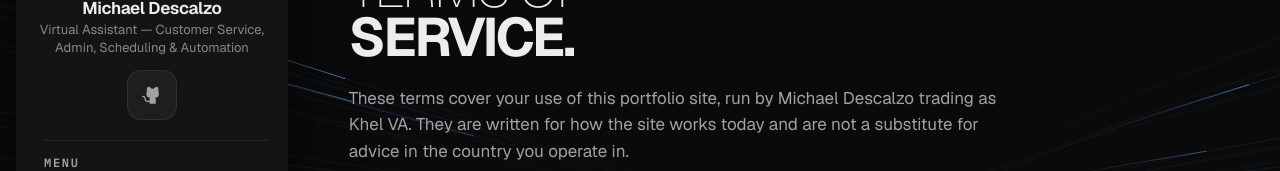
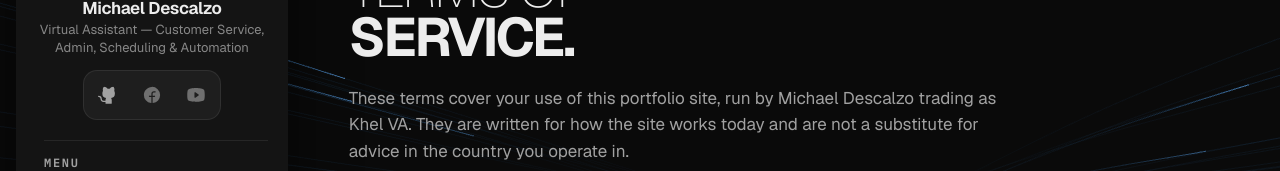
Before and after one commit to kheldescalzo/kheldescalzo.github.io, a React (Vite) app: page /terms in a window 1280 px wide. Shown: the part 160-331 px from the top of the page. Built offline with nearby package versions, Linux system fonts and the light colour scheme.

Commit message:
Update favicon and social links

```diff
--- a/index.html
+++ b/index.html
@@ -7,7 +7,7 @@
          Keep this head in step with content/site.ts and the Home entry in src/app/routes.ts. -->
     <title data-static-meta>Michael Descalzo | Virtual Assistant</title>
     <meta data-static-meta name="description" content="Michael Descalzo provides customer service, admin, scheduling, and automation support, with 17 years of combined experience and two years in automation." />
-    <link rel="icon" href="/favicon.png" type="image/png" />
+    <link rel="icon" href="/favicon-k.svg" type="image/svg+xml" />
     <link rel="apple-touch-icon" href="/apple-touch-icon.png" />
     <link rel="preload" href="/fonts/geist-var.woff2" as="font" type="font/woff2" crossorigin />
     <!-- The phone bar's mark is the mobile LCP; dark is the default theme, so its mark loads first. -->
--- a/src/components/brand/SocialIcon.tsx
+++ b/src/components/brand/SocialIcon.tsx
@@ -1,4 +1,4 @@
-import { DiscordLogo, FacebookLogo, GithubLogo, LinkedinLogo, XLogo } from '@phosphor-icons/react'
+import { DiscordLogo, FacebookLogo, GithubLogo, LinkedinLogo, XLogo, YoutubeLogo } from '@phosphor-icons/react'
 import type { SocialLink } from '@/content/schema'
 
 /** Glyph for a social link (Phosphor brand icons). Add a network: extend `SocialLink['icon']` in
@@ -15,5 +15,7 @@ export function SocialIcon({ icon, size = 20 }: { icon: SocialLink['icon']; size
       return <GithubLogo size={size} weight="fill" aria-hidden />
     case 'x':
       return <XLogo size={size} weight="bold" aria-hidden />
+    case 'youtube':
+      return <YoutubeLogo size={size} weight="fill" aria-hidden />
   }
 }
--- a/src/components/brand/SocialLinks.tsx
+++ b/src/components/brand/SocialLinks.tsx
@@ -6,13 +6,23 @@ import './social-links.css'
 export function SocialLinks({ className }: { className?: string }) {
   return (
     <ul className={`social-keys ${className ?? ''}`} aria-label="Find me on">
-      {socials.filter((social) => social.href.trim() !== '#' && social.href.trim() !== '').map((social) => (
-        <li key={social.icon}>
-          <a className="social-key" data-icon={social.icon} href={social.href} target="_blank" rel="noreferrer" aria-label={`${social.label} (opens in a new tab)`} title={social.label}>
-            <SocialIcon icon={social.icon} />
-          </a>
-        </li>
-      ))}
+      {socials.map((social) => {
+        const active = social.href.trim() !== '#' && social.href.trim() !== ''
+
+        return (
+          <li key={social.icon}>
+            {active ? (
+              <a className="social-key" data-icon={social.icon} href={social.href} target="_blank" rel="noreferrer" aria-label={`${social.label} (opens in a new tab)`} title={social.label}>
+                <SocialIcon icon={social.icon} />
+              </a>
+            ) : (
+              <span className="social-key social-key--inactive" data-icon={social.icon} aria-label={`${social.label} link coming soon`} title={`${social.label} link coming soon`}>
+                <SocialIcon icon={social.icon} />
+              </span>
+            )}
+          </li>
+        )
+      })}
     </ul>
   )
 }
--- a/src/components/brand/social-links.css
+++ b/src/components/brand/social-links.css
@@ -41,6 +41,20 @@
 }
 .social-key[data-icon='x'] {
   --brand: var(--brand-x);
+}
+.social-key[data-icon='youtube'] {
+  --brand: var(--brand-youtube);
+}
+.social-key--inactive {
+  cursor: default;
+  opacity: 0.62;
+}
+.social-key--inactive:is(:hover, :focus-visible) {
+  color: var(--ink-2);
+}
+.social-key--inactive:is(:hover, :focus-visible)::before {
+  opacity: 0;
+  transform: scale(0.86);
 }
 /* The soft key under the pointer. */
 .social-key::before {
--- a/src/content/schema.ts
+++ b/src/content/schema.ts
@@ -27,7 +27,7 @@ export type Faq = {
 
 /** A profile link shown as a logo button. `icon` picks the glyph in SocialIcon. */
 export type SocialLink = LinkRef & {
-  icon: 'facebook' | 'linkedin' | 'discord' | 'github' | 'x'
+  icon: 'facebook' | 'linkedin' | 'discord' | 'github' | 'x' | 'youtube'
   /** Someone else's page (a partner, a community), not your own profile: kept out of the Person JSON-LD sameAs. */
   partner?: true
 }
--- a/src/content/site.ts
+++ b/src/content/site.ts
@@ -43,13 +43,11 @@ export const certification: Credential = {
   image: { src: '/images/badges/badge.webp', alt: 'Hospitality and customer service background', width: 96, height: 96 },
 }
 
-/** Up to five fit the sidebar header. `icon` picks the glyph in components/brand/SocialIcon.tsx. */
+/** Replace `#` with the real profile URL to activate an icon. */
 export const socials: SocialLink[] = [
-  { label: 'LinkedIn', href: '#', external: true, icon: 'linkedin' },
   { label: 'GitHub', href: 'https://github.com/Achilles25', external: true, icon: 'github' },
-  { label: 'X', href: '#', external: true, icon: 'x' },
   { label: 'Facebook', href: '#', external: true, icon: 'facebook' },
-  { label: 'Discord', href: '#', external: true, icon: 'discord' },
+  { label: 'YouTube', href: '#', external: true, icon: 'youtube' },
 ]
 
 /** Off-site links the pages point at. Replace each `#` with a real URL. */
--- a/src/styles/tokens.css
+++ b/src/styles/tokens.css
@@ -30,6 +30,7 @@
   --brand-discord: #5865f2;
   --brand-github: var(--ink); /* one-colour marks follow the ink, so they never vanish on dark */
   --brand-x: var(--ink);
+  --brand-youtube: #ff0033;
   --knob: #ffffff;
   --band: var(--accent-soft); /* sidebar banner behind the picture */
 
```
Also changed, not shown: public/favicon-k.svg (added).
